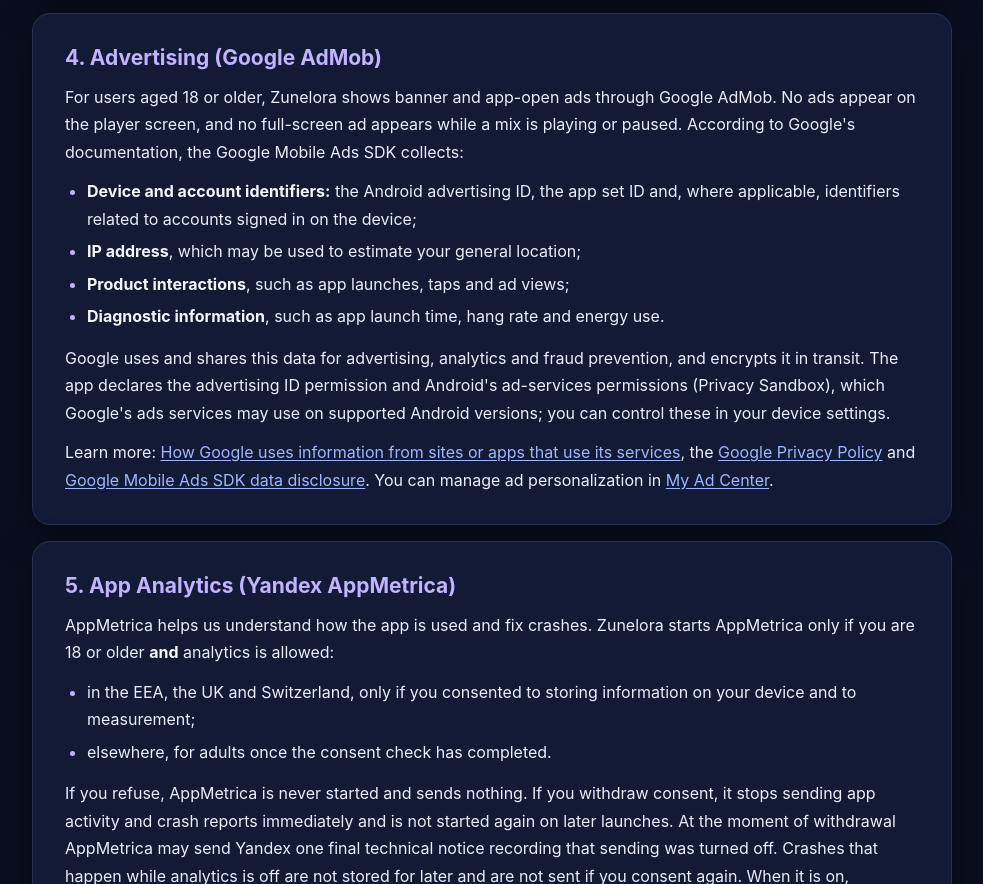
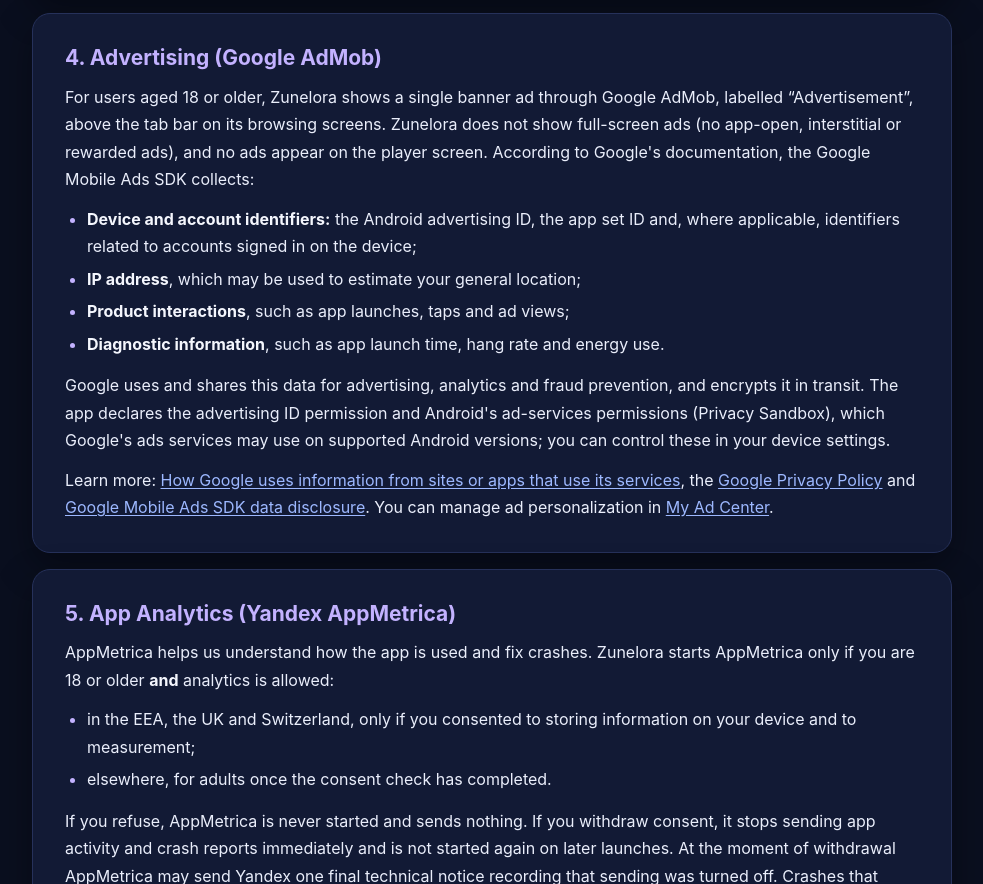
Before and after one commit to devgroupeapp/devgroupeapp.github.io, a plain HTML site: page privacy-policy-zunelora.html in a window 1280 px wide. Shown: the part 1829-2713 px from the top of the page, without its empty margins (148-1131 px from the left). Drawn offline with Linux system fonts and the light colour scheme.

Commit message:
Add files via upload

```diff
--- a/privacy-policy-zunelora.html
+++ b/privacy-policy-zunelora.html
@@ -287,7 +287,7 @@ a:focus-visible { outline: 2px solid var(--accent); outline-offset: 2px; border-
 
   <section class="card" id="ads">
     <h2>4. Advertising (Google AdMob)</h2>
-    <p>For users aged 18 or older, Zunelora shows banner and app-open ads through Google AdMob. No ads appear on the player screen, and no full-screen ad appears while a mix is playing or paused. According to Google's documentation, the Google Mobile Ads SDK collects:</p>
+    <p>For users aged 18 or older, Zunelora shows a single banner ad through Google AdMob, labelled &ldquo;Advertisement&rdquo;, above the tab bar on its browsing screens. Zunelora does not show full-screen ads (no app-open, interstitial or rewarded ads), and no ads appear on the player screen. According to Google's documentation, the Google Mobile Ads SDK collects:</p>
     <ul>
       <li><strong>Device and account identifiers:</strong> the Android advertising ID, the app set ID and, where applicable, identifiers related to accounts signed in on the device;</li>
       <li><strong>IP address</strong>, which may be used to estimate your general location;</li>
```
